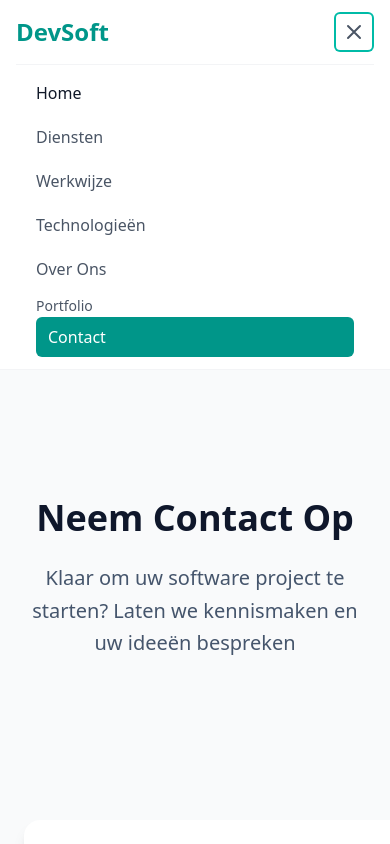
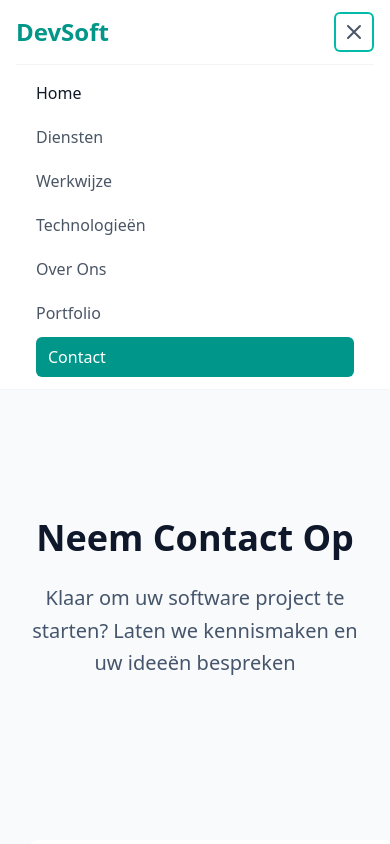
Before and after one commit to AngeloKoranteng/portfolio, a Next.js app: page /contact in a window 390 px wide. Both pictures are taken after a click on the button "Open main menu". Shown: the top 844 px of the page. Built offline with nearby package versions, Linux system fonts and the light colour scheme.

Commit message:
Fix mobile navigation styling and update contact page

```diff
--- a/app/components/Header.tsx
+++ b/app/components/Header.tsx
@@ -79,9 +79,9 @@ export default function Header() {
               <Link href="/over" className="text-gray-600 hover:text-teal-600 block px-3 py-2 rounded-md text-base font-medium">
                 Over Ons
               </Link>
-              <Link href="/portfolio" className="text-gray-600 hover:text-teal-600 px-3 py-2 rounded-md text-sm font-medium">
-                   Portfolio
-               </Link>
+              <Link href="/portfolio" className="text-gray-600 hover:text-teal-600 block px-3 py-2 rounded-md text-base font-medium">
+                Portfolio
+              </Link>
               <Link href="/contact" className="bg-teal-600 text-white hover:bg-teal-700 block px-3 py-2 rounded-md text-base font-medium mx-3">
                 Contact
               </Link>
--- a/app/contact/page.tsx
+++ b/app/contact/page.tsx
@@ -121,10 +121,7 @@ export default function Contact() {
       question: 'Kunnen jullie bestaande systemen integreren?',
       answer: 'Absoluut! We hebben ervaring met het integreren van diverse systemen zoals CRM\'s, ERP-systemen, payment gateways en third-party API\'s.'
     },
-    {
-      question: 'Werken jullie ook remote?',
-      answer: 'Ja, we werken zowel on-site als remote. De meeste projecten voeren we remote uit met reguliere video calls voor afstemming.'
-    }
+
   ];
 
   return (
```
